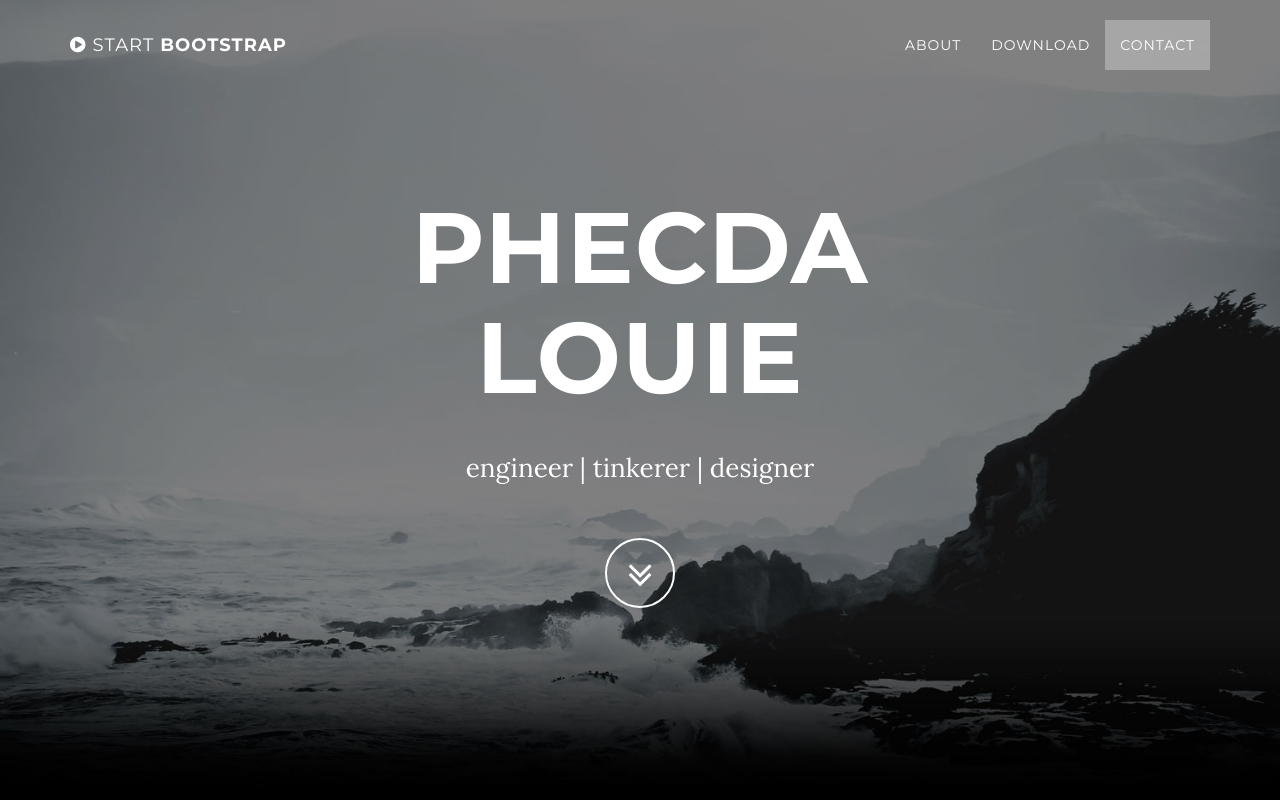
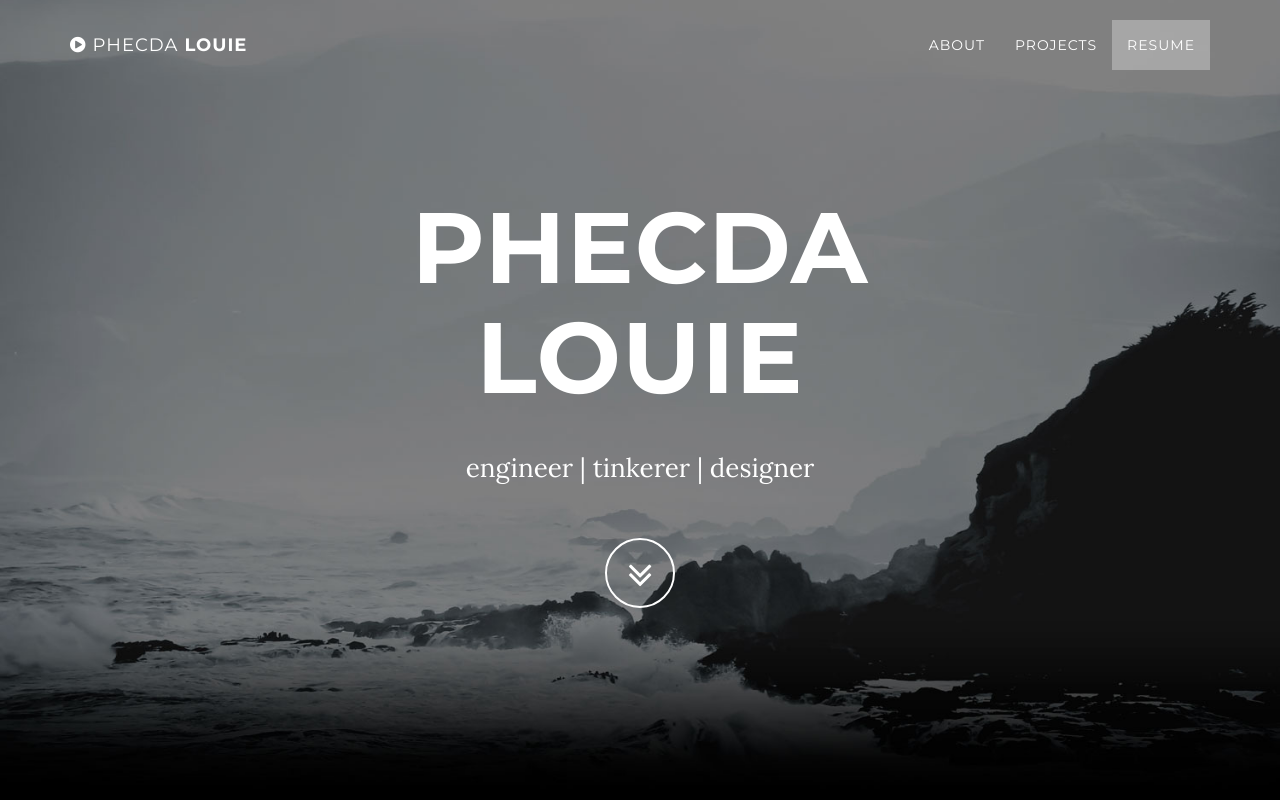
Before and after one commit to phecdalouie/phcd.co, a plain HTML site: page index.html in a window 1280 px wide. Shown: the top 800 px of the page. Drawn offline with Linux system fonts and the light colour scheme; some packages are replaced by stand-ins of ours.

Commit message:
more changes

```diff
--- a/index.html
+++ b/index.html
@@ -9,7 +9,7 @@
     <meta name="description" content="">
     <meta name="author" content="">
 
-    <title>Grayscale - Start Bootstrap Theme</title>
+    <title>PHCD - Phecda Louie</title>
 
     <!-- Bootstrap Core CSS -->
     <link href="css/bootstrap.min.css" rel="stylesheet">
@@ -41,7 +41,7 @@
                     <i class="fa fa-bars"></i>
                 </button>
                 <a class="navbar-brand page-scroll" href="#page-top">
-                    <i class="fa fa-play-circle"></i>  <span class="light">Start</span> Bootstrap
+                    <i class="fa fa-play-circle"></i>  <span class="light">Phecda</span> Louie
                 </a>
             </div>
 
@@ -56,10 +56,10 @@
                         <a class="page-scroll" href="#about">About</a>
                     </li>
                     <li>
-                        <a class="page-scroll" href="#download">Download</a>
+                        <a class="page-scroll" href="#download">Projects</a>
                     </li>
                     <li>
-                        <a class="page-scroll" href="#contact">Contact</a>
+                        <a class="page-scroll" href="#contact">Resume</a>
                     </li>
                 </ul>
             </div>
```
